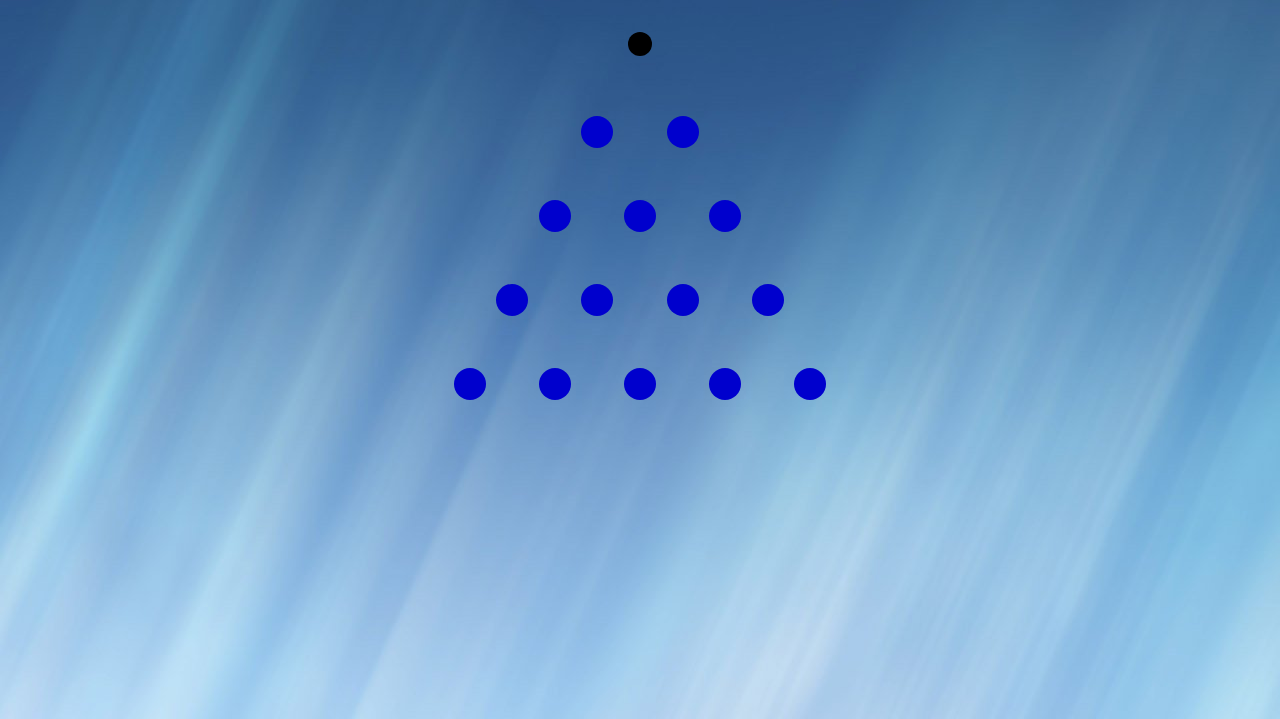
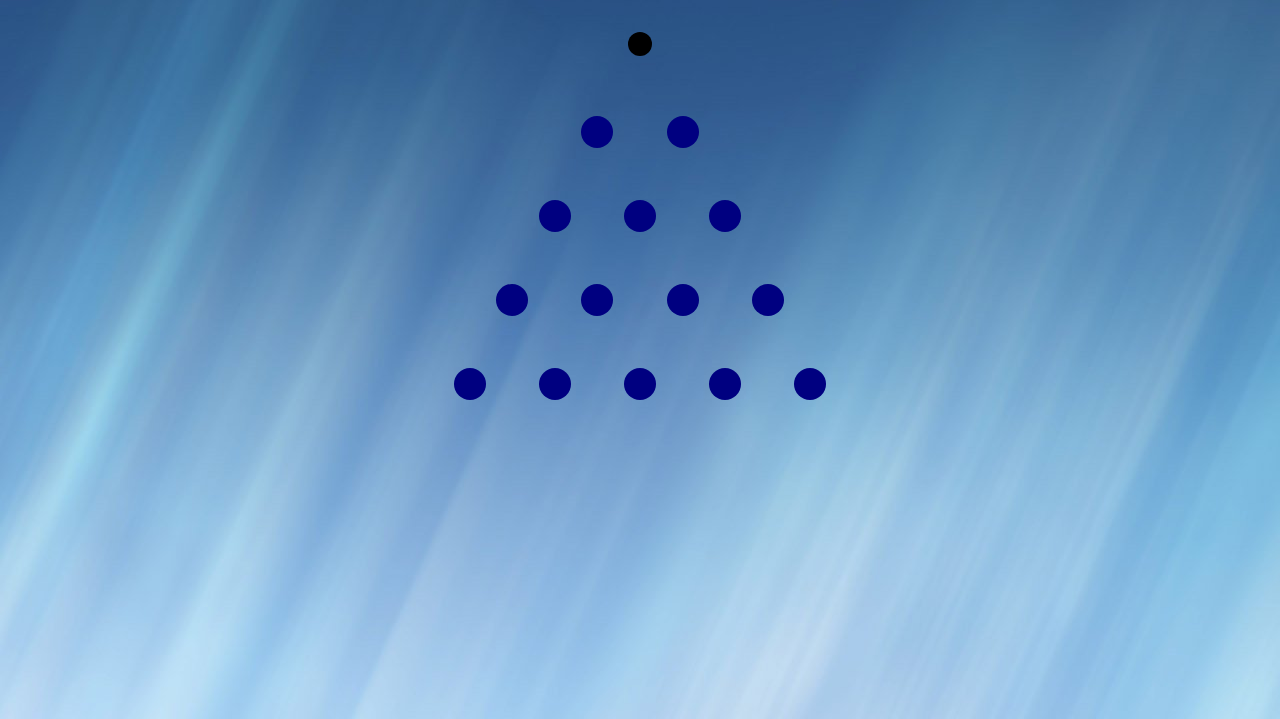
Before and after one commit to dairito90/cracker_barrel, a plain HTML site: page index.html in a window 1280 px wide. Shown: the part 81-800 px from the top of the page. Drawn offline with nearby package versions, Linux system fonts and the light colour scheme.

Commit message:
change color of dots and add h1

```diff
--- a/main.css
+++ b/main.css
@@ -2,6 +2,8 @@ body {
     background-image: url(img/backg.jpg);
     text-align: center;
     font-family: verdana;
+
+
 }
 
 .row {
@@ -22,7 +24,7 @@ body {
     height: 2rem;
     border-radius: 100%;
     display: inline-block;
-    background-color: #0000CD;
+    background-color: #000080;
     margin: 1.5rem;
 
 }
```
Also changed, not shown: img/barr.jpg (added), img/barrel.jpg (added), img/barrel.png (added).
